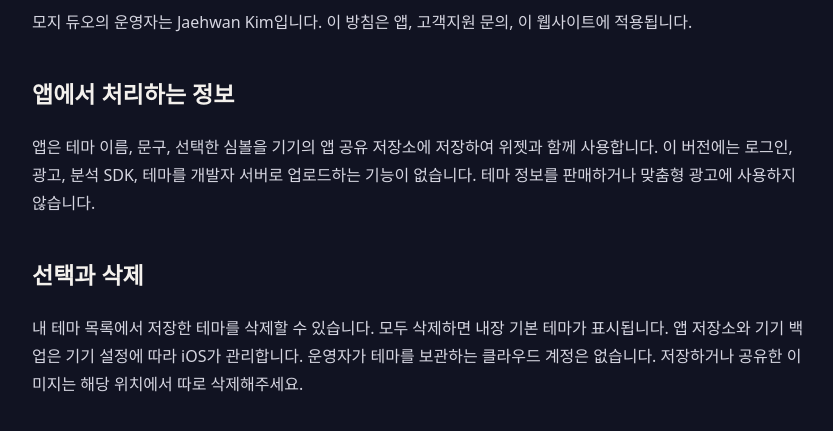
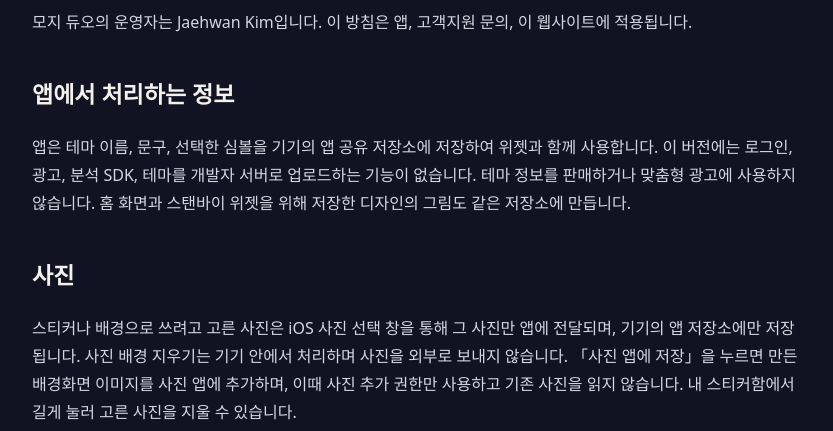
Before and after one commit to convoy-crew/duo-theme-site, a plain HTML site: page privacy-ko.html in a window 1280 px wide. Shown: the part 369-800 px from the top of the page, without its empty margins (222-1055 px from the left). Drawn offline with Linux system fonts and the light colour scheme.

Commit message:
Describe photo stickers, photo backgrounds, Photos saving and StandBy widget pictures in privacy pages
Co-Authored-By: Claude Opus 5.5 <noreply@anthropic.com>

```diff
--- a/privacy-ko.html
+++ b/privacy-ko.html
@@ -1,5 +1,6 @@
 <!doctype html><html lang="ko"><meta charset="utf-8"><meta name="viewport" content="width=device-width, initial-scale=1"><meta name="description" content="Moji Duo support and privacy information."><title>개인정보처리방침 | 모지 듀오</title><link rel="stylesheet" href="style.css"><nav aria-label="Main"><a href="index.html">Moji Duo</a><a href="privacy.html">Privacy</a><a href="privacy-ko.html" lang="ko">개인정보처리방침</a></nav><header><img src="icon.png" alt="Moji Duo"><p class="tag">Personal Lock Screen themes</p></header><main><h1>개인정보처리방침</h1><p>모지 듀오의 운영자는 Jaehwan Kim입니다. 이 방침은 앱, 고객지원 문의, 이 웹사이트에 적용됩니다.</p>
-<h2>앱에서 처리하는 정보</h2><p>앱은 테마 이름, 문구, 선택한 심볼을 기기의 앱 공유 저장소에 저장하여 위젯과 함께 사용합니다. 이 버전에는 로그인, 광고, 분석 SDK, 테마를 개발자 서버로 업로드하는 기능이 없습니다. 테마 정보를 판매하거나 맞춤형 광고에 사용하지 않습니다.</p>
+<h2>앱에서 처리하는 정보</h2><p>앱은 테마 이름, 문구, 선택한 심볼을 기기의 앱 공유 저장소에 저장하여 위젯과 함께 사용합니다. 이 버전에는 로그인, 광고, 분석 SDK, 테마를 개발자 서버로 업로드하는 기능이 없습니다. 테마 정보를 판매하거나 맞춤형 광고에 사용하지 않습니다. 홈 화면과 스탠바이 위젯을 위해 저장한 디자인의 그림도 같은 저장소에 만듭니다.</p>
+<h2>사진</h2><p>스티커나 배경으로 쓰려고 고른 사진은 iOS 사진 선택 창을 통해 그 사진만 앱에 전달되며, 기기의 앱 저장소에만 저장됩니다. 사진 배경 지우기는 기기 안에서 처리하며 사진을 외부로 보내지 않습니다. 「사진 앱에 저장」을 누르면 만든 배경화면 이미지를 사진 앱에 추가하며, 이때 사진 추가 권한만 사용하고 기존 사진을 읽지 않습니다. 내 스티커함에서 길게 눌러 고른 사진을 지울 수 있습니다.</p>
 <h2>선택과 삭제</h2><p>내 테마 목록에서 저장한 테마를 삭제할 수 있습니다. 모두 삭제하면 내장 기본 테마가 표시됩니다. 앱 저장소와 기기 백업은 기기 설정에 따라 iOS가 관리합니다. 운영자가 테마를 보관하는 클라우드 계정은 없습니다. 저장하거나 공유한 이미지는 해당 위치에서 따로 삭제해주세요.</p>
 <h2>공유</h2><p>이미지를 공유하면 iOS가 사용자가 선택한 앱이나 서비스로 전달합니다. 해당 서비스의 개인정보처리방침이 적용됩니다. 잠금 화면에 표시하거나 공유할 문구에는 민감한 정보를 넣지 않는 것을 권합니다.</p>
 <h2>고객지원 및 웹사이트</h2><p>이메일 문의 시 이메일 주소와 사용자가 보낸 내용 및 첨부파일을 받습니다. 문의 응답에 사용하며 해결과 후속 대응에 필요한 동안 보관합니다. 이메일로 삭제를 요청할 수 있으며 법령상 보존 의무가 있는 경우를 제외하고 처리합니다. 이메일 전달 과정에서는 이메일 서비스 제공자가 정보를 처리합니다.</p><p>이 정적 웹사이트에는 별도 분석·광고 스크립트를 넣지 않습니다. GitHub Pages가 호스팅하며 GitHub는 서비스 제공과 보안을 위해 IP 주소 등 요청 정보를 자체 <a href="https://docs.github.com/en/site-policy/privacy-policies/github-general-privacy-statement">개인정보처리방침</a>에 따라 처리할 수 있습니다.</p>
```
Also changed, not shown: privacy.html (+2 -1 lines).
